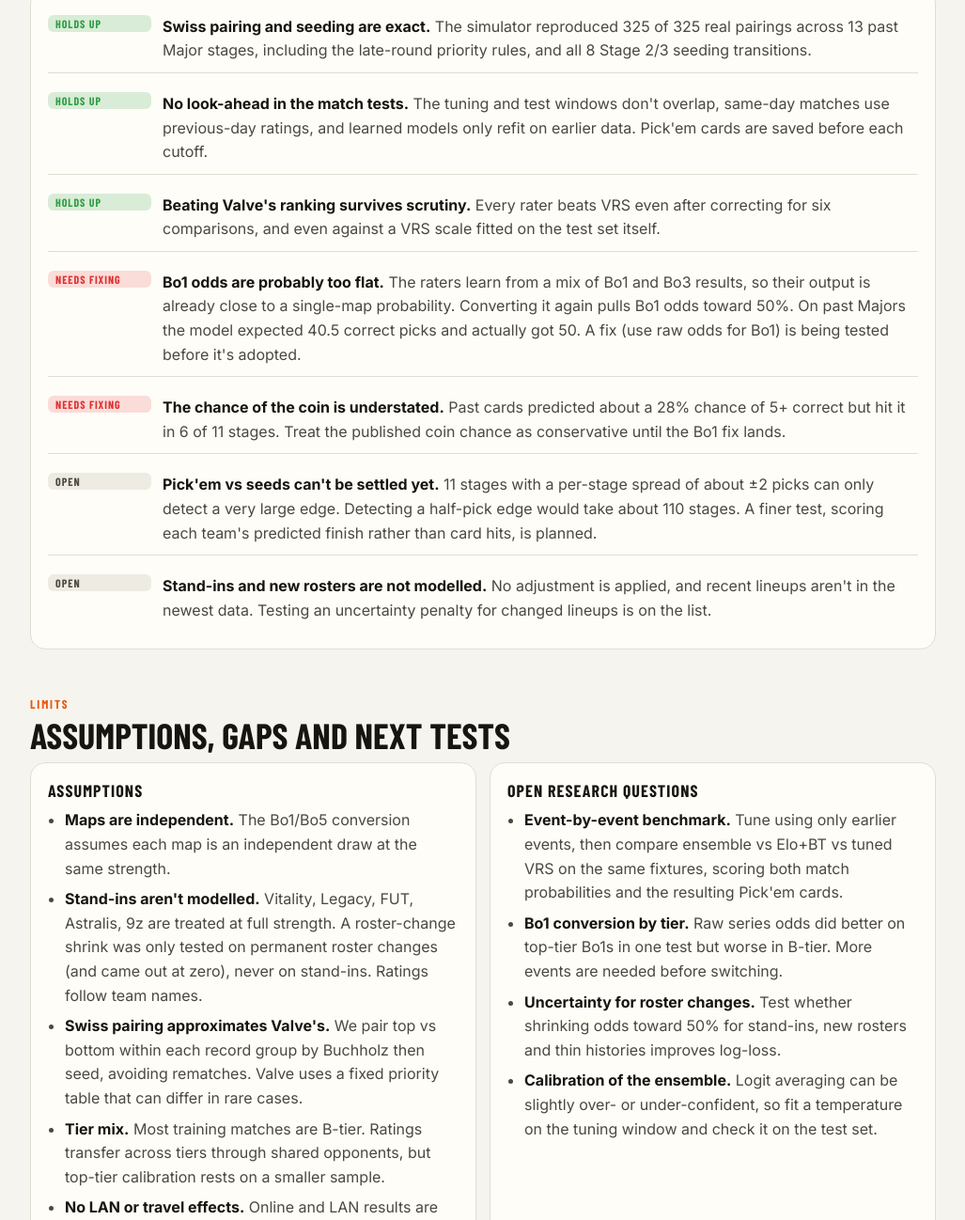
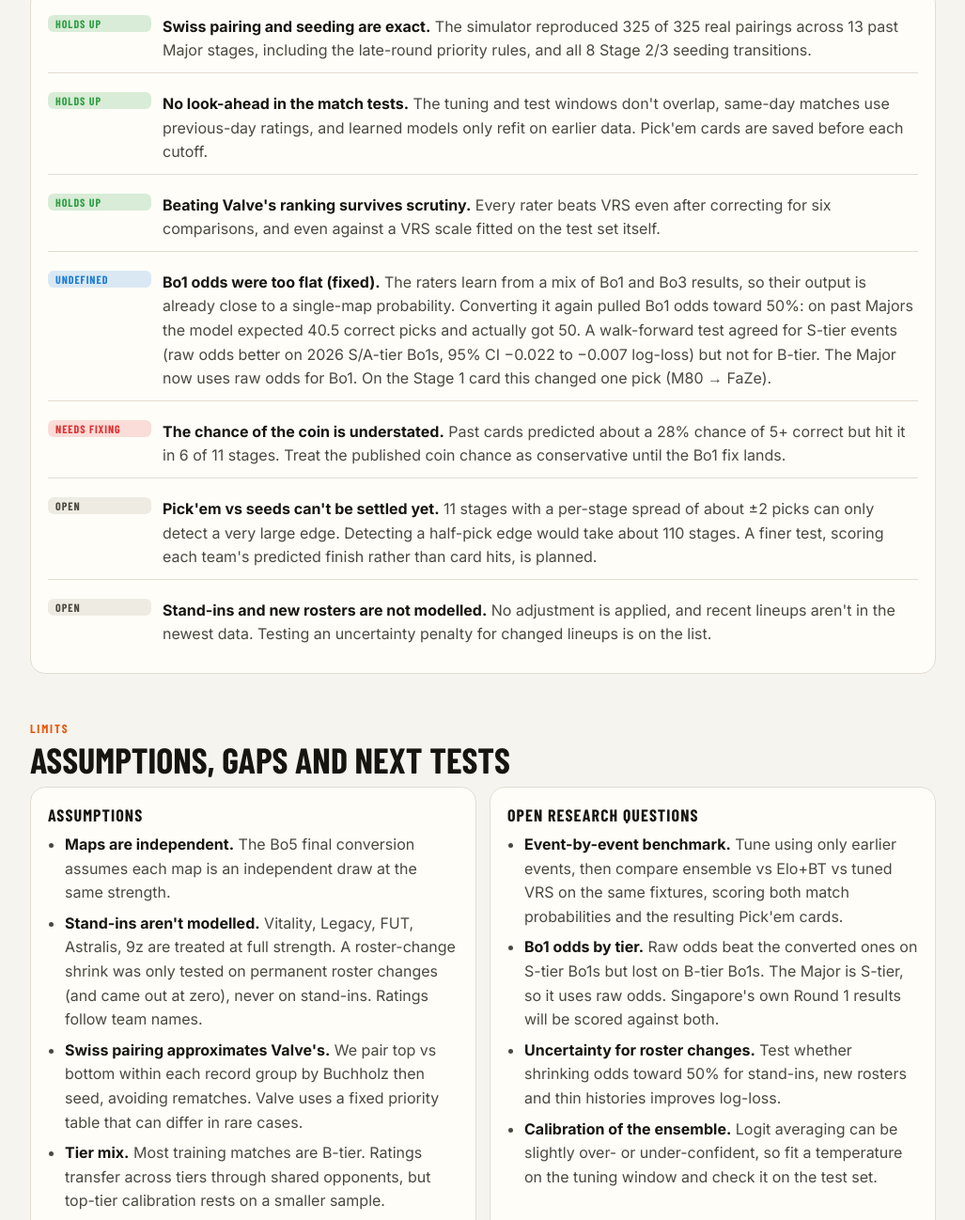
Before and after one commit to aamarnath1/cs2-major-predictor, a plain HTML site: page web/model.html in a window 1280 px wide. Shown: the part 5640-6938 px from the top of the page at 94% size, without its empty margins (126-1153 px from the left). Drawn offline with nearby package versions, Linux system fonts and the light colour scheme; files whose address does not match are found by name; a web font is replaced by a local one.

Commit message:
docs(model): record switch to raw Bo1 odds for the Major
Co-Authored-By: Claude Opus 5.5 <noreply@anthropic.com>

```diff
--- a/web/model.html
+++ b/web/model.html
@@ -250,7 +250,7 @@ function renderStatic() {
     ["Data", "VRS + Liquipedia", `<b>Valve Regional Standings</b> pages list every ranked team's recent matches. Merging all monthly snapshots since Aug 2024 rebuilds about 37k series back to Feb 2024. <b>Liquipedia</b> (via its API, rate-limited and cached) adds results from CS2's launch in Sep 2023 and keeps data current between VRS updates. It also gives map scores, past Major Swiss stages and live Singapore results. Team names are deduplicated case-insensitively, and same-name rosters are kept apart.`],
     ["Rate", "4 rating systems", `<b>Elo</b> (K=24, tuned), <b>Glicko-2</b> (rating uncertainty grows with inactivity), <b>TrueSkill</b> (Bayesian skill and uncertainty) and <b>Bradley–Terry</b> (fitted globally with a 180-day half-life, which resists regional rating inflation). Elo and BT settings were tuned on Jul 2025–Feb 2026, before the test window.`],
     ["Combine", "Logit average", `Each model's Bo3 win probability is converted to log-odds, averaged, and converted back. No model reliably beat the others on unseen matches, so averaging spreads the risk of any one being wrong.`],
-    ["Convert", "Bo1 / Bo3 / Bo5", `Ratings are fitted on series results. Single-map odds are derived by assuming independent maps: we solve q²(3−2q) = p for the map probability q, and the Bo5 final uses the same q. A separate experiment (below) tests whether raw series odds are better for Bo1.`],
+    ["Convert", "Bo1 / Bo3 / Bo5", `Ratings are fitted on a mix of Bo1 and Bo3 results, so the same match odds are used for both. On S-tier events, converting them to single-map odds made Bo1 forecasts worse (log-loss +0.009 to +0.016 vs raw), so the conversion was dropped. Only the Bo5 final is stretched, by assuming independent maps: q²(3−2q) = p for the map probability q.`],
     ["Simulate", "Swiss + playoffs", `Each stage is played thousands of times with the official rules: seed i vs i+8 in round 1, later rounds paired within each record by Buchholz then seed (no rematches), Bo3 for advancement and elimination matches, and all-Bo3 in Stage 3. Stage 2/3 seeding: invites take 1–8 by VRS, qualifiers 9–16 by record. During the event, real results are locked in and only the remainder is simulated.`],
     ["Optimise", "Pick'em card", `Rather than picking the "best" teams, a local search picks the 2 / 6 / 2 card that <b>maximises the chance of 5+ correct</b> across the simulations. Cards freeze with a timestamp before each stage's cutoff and are scored live as results arrive.`],
   ];
@@ -296,7 +296,7 @@ function renderStatic() {
     ["ok", "Swiss pairing and seeding are exact.", "The simulator reproduced 325 of 325 real pairings across 13 past Major stages, including the late-round priority rules, and all 8 Stage 2/3 seeding transitions."],
     ["ok", "No look-ahead in the match tests.", "The tuning and test windows don't overlap, same-day matches use previous-day ratings, and learned models only refit on earlier data. Pick'em cards are saved before each cutoff."],
     ["ok", "Beating Valve's ranking survives scrutiny.", "Every rater beats VRS even after correcting for six comparisons, and even against a VRS scale fitted on the test set itself."],
-    ["no", "Bo1 odds are probably too flat.", "The raters learn from a mix of Bo1 and Bo3 results, so their output is already close to a single-map probability. Converting it again pulls Bo1 odds toward 50%. On past Majors the model expected 40.5 correct picks and actually got 50. A fix (use raw odds for Bo1) is being tested before it's adopted."],
+    ["dir", "Bo1 odds were too flat (fixed).", "The raters learn from a mix of Bo1 and Bo3 results, so their output is already close to a single-map probability. Converting it again pulled Bo1 odds toward 50%: on past Majors the model expected 40.5 correct picks and actually got 50. A walk-forward test agreed for S-tier events (raw odds better on 2026 S/A-tier Bo1s, 95% CI −0.022 to −0.007 log-loss) but not for B-tier. The Major now uses raw odds for Bo1. On the Stage 1 card this changed one pick (M80 → FaZe)."],
     ["no", "The chance of the coin is understated.", "Past cards predicted about a 28% chance of 5+ correct but hit it in 6 of 11 stages. Treat the published coin chance as conservative until the Bo1 fix lands."],
     ["meh", "Pick'em vs seeds can't be settled yet.", "11 stages with a per-stage spread of about ±2 picks can only detect a very large edge. Detecting a half-pick edge would take about 110 stages. A finer test, scoring each team's predicted finish rather than card hits, is planned."],
     ["meh", "Stand-ins and new rosters are not modelled.", "No adjustment is applied, and recent lineups aren't in the newest data. Testing an uncertainty penalty for changed lineups is on the list."],
@@ -305,7 +305,7 @@ function renderStatic() {
   $("#auditList").innerHTML = audit.map(([k, c, e]) => `<div class="claim"><span class="verdict ${k}">${labA[k]}</span><p><b>${c}</b> ${e}</p></div>`).join("");
   const si = Object.keys(D.stand_ins || {}).join(", ");
   $("#assumptions").innerHTML = [
-    `<b>Maps are independent.</b> The Bo1/Bo5 conversion assumes each map is an independent draw at the same strength.`,
+    `<b>Maps are independent.</b> The Bo5 final conversion assumes each map is an independent draw at the same strength.`,
     `<b>Stand-ins aren't modelled.</b> ${esc(si)} are treated at full strength. A roster-change shrink was only tested on permanent roster changes (and came out at zero), never on stand-ins. Ratings follow team names.`,
     `<b>Swiss pairing approximates Valve's.</b> We pair top vs bottom within each record group by Buchholz then seed, avoiding rematches. Valve uses a fixed priority table that can differ in rare cases.`,
     `<b>Tier mix.</b> Most training matches are B-tier. Ratings transfer across tiers through shared opponents, but top-tier calibration rests on a smaller sample.`,
@@ -314,7 +314,7 @@ function renderStatic() {
   ].map(x => `<li>${x}</li>`).join("");
   $("#research").innerHTML = [
     `<b>Event-by-event benchmark.</b> Tune using only earlier events, then compare ensemble vs Elo+BT vs tuned VRS on the same fixtures, scoring both match probabilities and the resulting Pick'em cards.`,
-    `<b>Bo1 conversion by tier.</b> Raw series odds did better on top-tier Bo1s in one test but worse in B-tier. More events are needed before switching.`,
+    `<b>Bo1 odds by tier.</b> Raw odds beat the converted ones on S-tier Bo1s but lost on B-tier Bo1s. The Major is S-tier, so it uses raw odds. Singapore's own Round 1 results will be scored against both.`,
     `<b>Uncertainty for roster changes.</b> Test whether shrinking odds toward 50% for stand-ins, new rosters and thin histories improves log-loss.`,
     `<b>Calibration of the ensemble.</b> Logit averaging can be slightly over- or under-confident, so fit a temperature on the tuning window and check it on the test set.`,
   ].map(x => `<li>${x}</li>`).join("");
```
